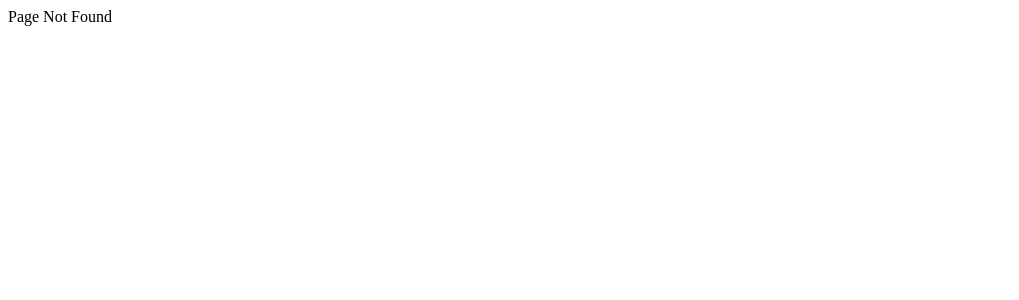
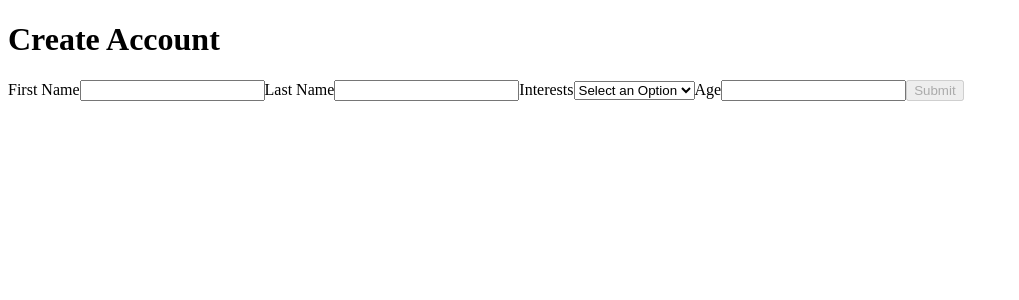
Before and after one commit to Eelsvek/hyojo, a React (Create React App) app: page /create-account/profile in a window 1280 px wide. Before the commit this address had no page. Shown: the top 300 px of the page, without its empty margins (0-1019 px from the left). Built offline with nearby package versions, Linux system fonts and the light colour scheme.

Commit message:
EmailPassword  + Profile component

```diff
--- a/src/App.jsx
+++ b/src/App.jsx
@@ -1,15 +1,20 @@
 import React from 'react';
 import { Route, Routes } from 'react-router-dom';
 
+import CreateAccountLayout from './layouts/CreateAccountLayout';
 import Home from './components/Home';
-import NameEmail from './components/Registration/NameEmail';
+import EmailPassword from './components/CreateAccount/EmailPassword';
 import NotFound from './components/NotFound';
+import Profile from './components/CreateAccount/Profile';
 
 function App() {
   return (
     <Routes>
       <Route path="/" element={<Home />} />
-      <Route path="/create-account" element={<NameEmail />} />
+      <Route path="create-account" element={<CreateAccountLayout />}>
+        <Route index element={<EmailPassword />} />
+        <Route path="profile" element={<Profile />} />
+      </Route>
       <Route path="*" element={<NotFound />} />
     </Routes>
   );
--- /dev/null
+++ b/src/components/CreateAccount/EmailPassword.jsx
@@ -0,0 +1,49 @@
+import React, { useState } from 'react';
+import { useNavigate } from 'react-router-dom';
+
+function EmailPassword() {
+  const navigate = useNavigate();
+
+  const [email, setEmail] = useState('');
+  const [password, setPassword] = useState('');
+
+  const onSubmit = (e) => {
+    e.preventDefault();
+    // Do something
+    navigate('/create-account/profile');
+  };
+
+  return (
+    <form onSubmit={onSubmit}>
+      <label htmlFor="email">
+        Email
+        <input
+          required
+          name="email"
+          type="email"
+          value={email}
+          onChange={(e) => setEmail(e.target.value)}
+        />
+      </label>
+      <label htmlFor="password">
+        Password
+        <input
+          required
+          name="password"
+          type="password"
+          value={password}
+          onChange={(e) => setPassword(e.target.value)}
+        />
+      </label>
+      <button
+        type="submit"
+        aria-label="Submit email and password button"
+        disabled={!email || !password}
+      >
+        Submit
+      </button>
+    </form>
+  );
+}
+
+export default EmailPassword;
--- /dev/null
+++ b/src/components/CreateAccount/Profile.jsx
@@ -0,0 +1,94 @@
+import React, { useState } from 'react';
+
+const interestsOptions = [
+  {
+    label: 'Select an Option',
+    value: 'none',
+  },
+  {
+    label: 'Anime',
+    value: 'anime',
+  },
+  {
+    label: 'Gaming',
+    value: 'gaming',
+  },
+  {
+    label: 'Lifestyle',
+    value: 'lifestyle',
+  },
+];
+
+function Profile() {
+  const [firstName, setFirstName] = useState('');
+  const [lastName, setLastName] = useState('');
+  const [interest, setInterest] = useState('none');
+  const [age, setAge] = useState('');
+
+  const onSubmit = (e) => {
+    e.preventDefault();
+    console.log('yo');
+  };
+
+  const submitDisabled = !(firstName && lastName && interest !== 'none' && age);
+
+  return (
+    <form onSubmit={onSubmit}>
+      <label htmlFor="firstName">
+        First Name
+        <input
+          required
+          name="firstName"
+          type="text"
+          value={firstName}
+          onChange={(e) => setFirstName(e.target.value)}
+        />
+      </label>
+      <label htmlFor="lastName">
+        Last Name
+        <input
+          required
+          name="lastName"
+          type="text"
+          value={lastName}
+          onChange={(e) => setLastName(e.target.value)}
+        />
+      </label>
+      <label htmlFor="interests">
+        Interests
+        <select
+          name="interests"
+          value={interest}
+          onChange={(e) => setInterest(e.target.value)}
+        >
+          {interestsOptions.map((option) => {
+            return (
+              <option
+                disabled={option.value === 'none'}
+                key={option.value}
+                value={option.value}
+              >
+                {option.label}
+              </option>
+            );
+          })}
+        </select>
+      </label>
+      <label htmlFor="age">
+        Age
+        <input
+          required
+          type="number"
+          maxLength={2}
+          value={age}
+          onChange={(e) => setAge(e.target.value)}
+        />
+      </label>
+      <button type="submit" disabled={submitDisabled}>
+        Submit
+      </button>
+    </form>
+  );
+}
+
+export default Profile;
--- a/src/components/Registration/NameEmail.jsx
+++ /dev/null
@@ -1,20 +0,0 @@
-import React from 'react';
-
-function NameEmail() {
-  return (
-    <form>
-      <label htmlFor="email">
-        Email
-        <input name="email" type="email" />
-      </label>
-
-      <label htmlFor="password">
-        Password
-        <input name="password" type="password" />
-      </label>
-      <button type="submit">Submit</button>
-    </form>
-  );
-}
-
-export default NameEmail;
--- /dev/null
+++ b/src/layouts/CreateAccountLayout.jsx
@@ -0,0 +1,13 @@
+import React from 'react';
+import { Outlet } from 'react-router-dom';
+
+function CreateAccountLayout() {
+  return (
+    <>
+      <h1>Create Account</h1>
+      <Outlet />
+    </>
+  );
+}
+
+export default CreateAccountLayout;
```
Also changed, not shown: src/components/CreateAccount/Address.jsx (added).
